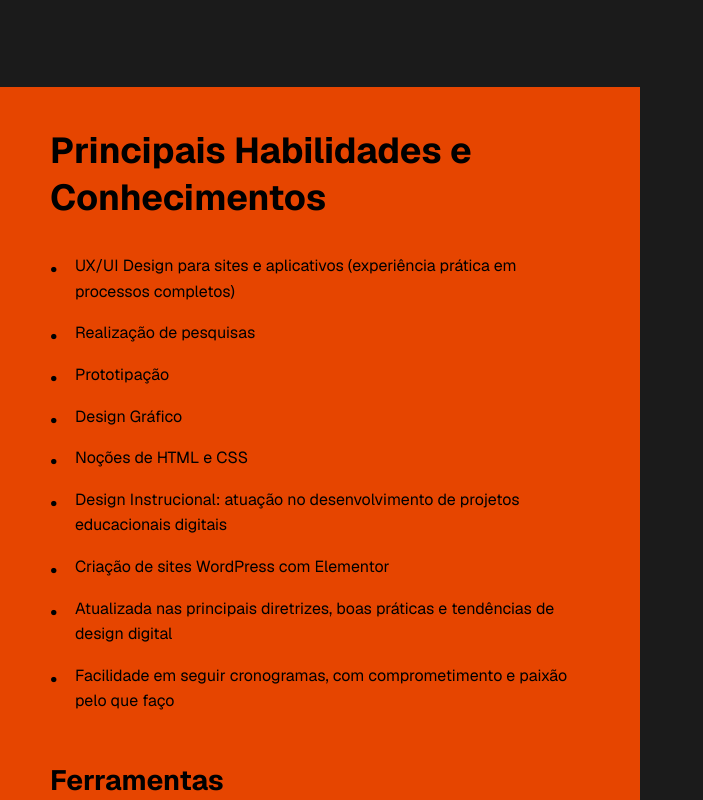
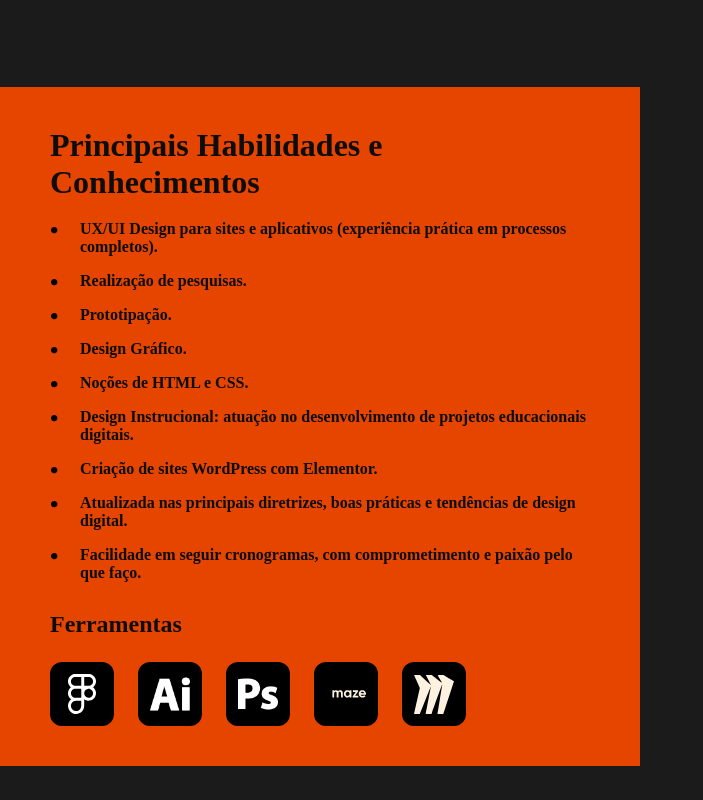
Before and after one commit to dataskeptic/gio-portfolio, a Next.js app: page / in a window 1280 px wide. Shown: the part 2260-3060 px from the top of the page, without its empty margins (0-703 px from the left). Built offline with nearby package versions, Linux system fonts and the light colour scheme.

Commit message:
arrumando font de habilidades e conhecimentos

```diff
--- a/src/app/page.js
+++ b/src/app/page.js
@@ -246,24 +246,24 @@ export default function Home() {
             <ul className={styles.skillsList}>
               <li>
                 UX/UI Design para sites e aplicativos (experiência prática em
-                processos completos)
+                processos completos).
               </li>
-              <li>Realização de pesquisas</li>
-              <li>Prototipação</li>
-              <li>Design Gráfico</li>
-              <li>Noções de HTML e CSS</li>
+              <li>Realização de pesquisas.</li>
+              <li>Prototipação.</li>
+              <li>Design Gráfico.</li>
+              <li>Noções de HTML e CSS.</li>
               <li>
                 Design Instrucional: atuação no desenvolvimento de projetos
-                educacionais digitais
+                educacionais digitais.
               </li>
-              <li>Criação de sites WordPress com Elementor</li>
+              <li>Criação de sites WordPress com Elementor.</li>
               <li>
                 Atualizada nas principais diretrizes, boas práticas e tendências
-                de design digital
+                de design digital.
               </li>
               <li>
                 Facilidade em seguir cronogramas, com comprometimento e paixão
-                pelo que faço
+                pelo que faço.
               </li>
             </ul>
 
--- a/src/app/page.module.css
+++ b/src/app/page.module.css
@@ -279,24 +279,31 @@
 }
 
 .skillsTitle {
-  font-size: 2.25rem;
-  font-weight: 700;
-  color: #000000;
-  margin-bottom: 2rem;
+  color: #0D0D0D;
+  font-family: "Reddit Sans";
+  font-size: 2rem;
+  font-style: normal;
+  font-weight: 800;
+  line-height: normal;
+  margin-bottom: 1.2rem;
 }
 
 .skillsList {
   list-style: none;
   padding-left: 0;
-  margin-bottom: 3rem;
+  margin-bottom: 1.8rem;
 }
 
 .skillsList li {
   position: relative;
-  padding-left: 25px;
+  padding-left: 30px;
   margin-bottom: 1rem;
   font-size: 1rem;
-  line-height: 1.6;
+  color: #0D0D0D;
+  font-family: "Reddit Sans";
+  font-style: normal;
+  font-weight: 600;
+  line-height: normal;
 }
 
 /* Custom bullet point to match the image */
@@ -304,16 +311,19 @@
   content: '•';
   position: absolute;
   left: 0;
-  top: 0;
+  top: -5px;
   color: #000000;
   font-size: 1.5rem;
   line-height: 1.3;
 }
 
 .toolsTitle {
-  font-size: 1.75rem;
-  font-weight: 700;
-  color: #000000;
+  color: #0D0D0D;
+  font-family: "Reddit Sans";
+  font-size: 1.5rem;
+  font-style: normal;
+  font-weight: 800;
+  line-height: normal;
   margin-bottom: 1.5rem;
 }
 
```
